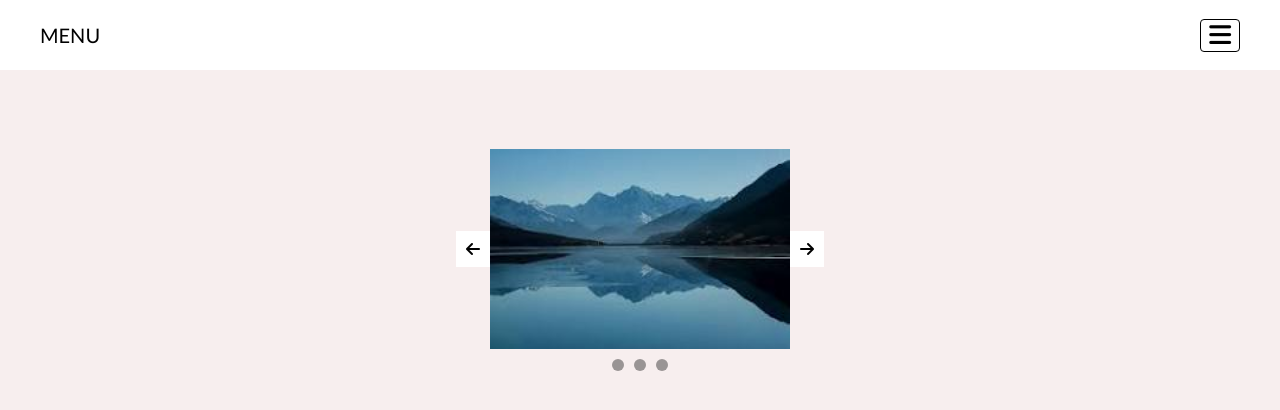
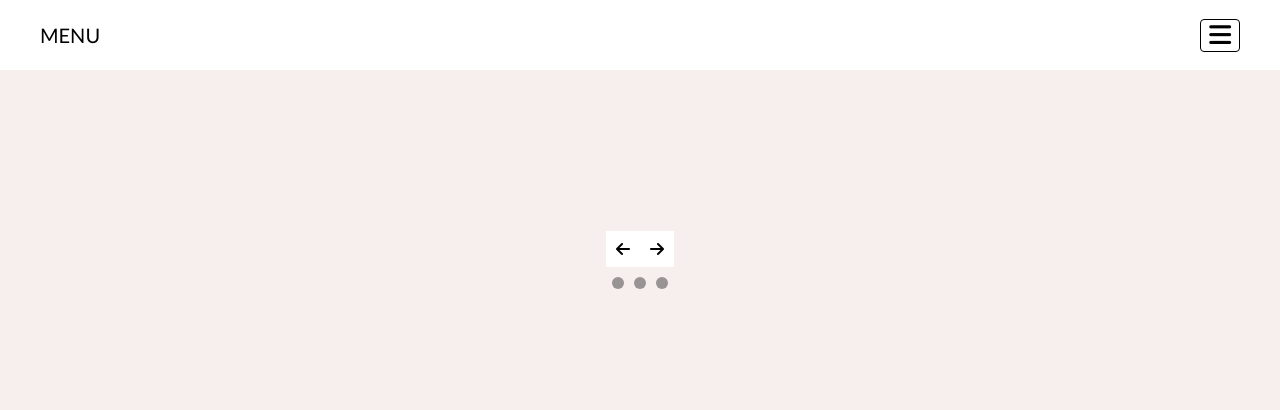
Before and after one commit to OluchukwuDivine/menu-and-carousel, a website built with webpack: page src/index.html in a window 1280 px wide. Built offline with nearby package versions, Linux system fonts and the light colour scheme.

Commit message:
updating the carousel

```diff
--- a/src/index.html
+++ b/src/index.html
@@ -24,13 +24,13 @@
       <div class="carousel">
         <div class="btn-n-image">
           <i class="fa fa-arrow-left prev-btn"></i>
-        <div class="carousel-slides">
+        <!-- <div class="carousel-slides">
           <div class="main-slider">
           <img class="slides" src="../src/assets/images/img1.jpeg" alt="Image1">
           <img class="slides" src="../src/assets/images/img2.jpeg" alt="Image2">
           <img class="slides" src="../src/assets/images/img3.jpeg" alt="Image3">
             </div>
-        </div>
+        </div> -->
           <i class="fa fa-arrow-right next-btn"></i>
         </div>
         <div class="img-dots-holder">
```
Also changed, not shown: dist/index.html.
